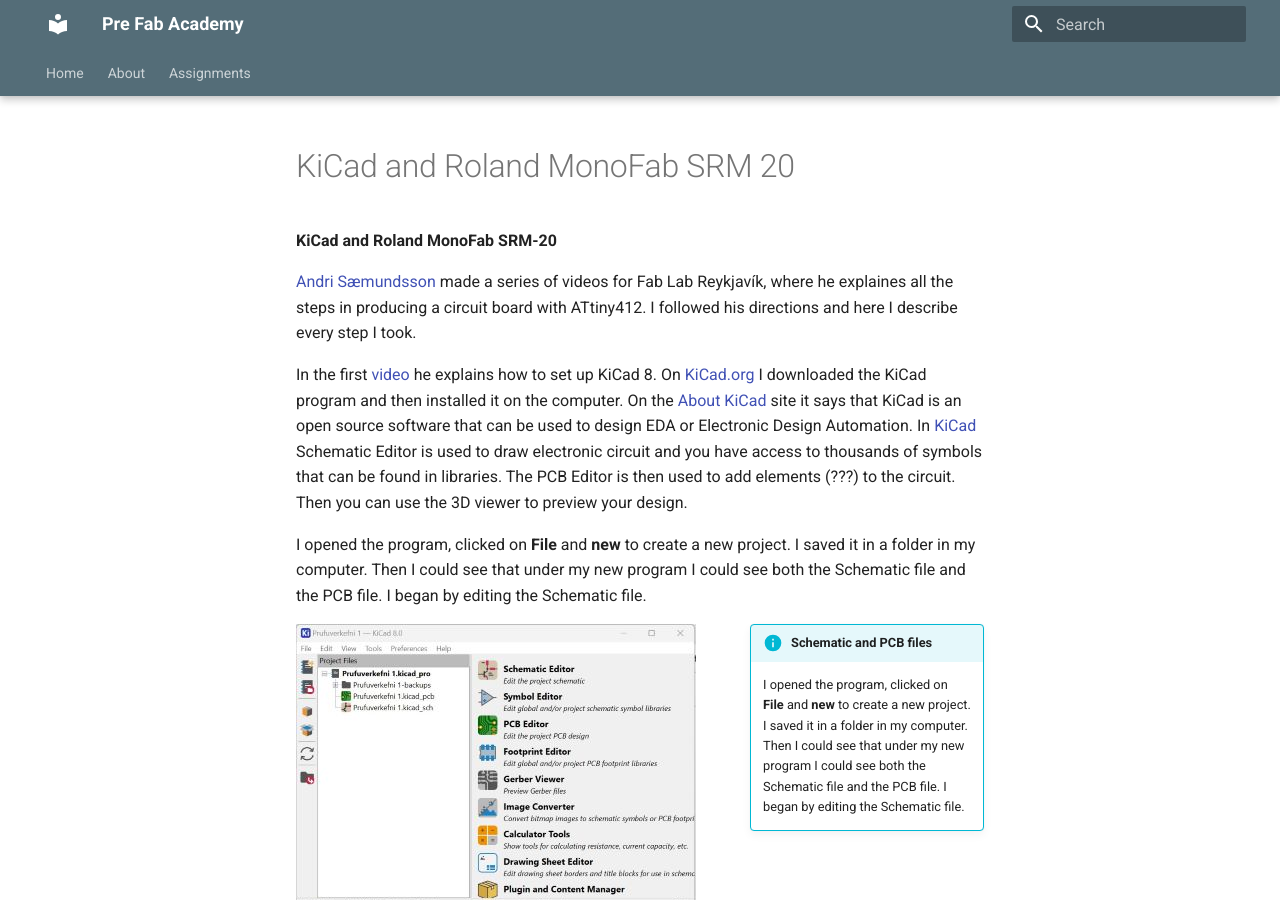
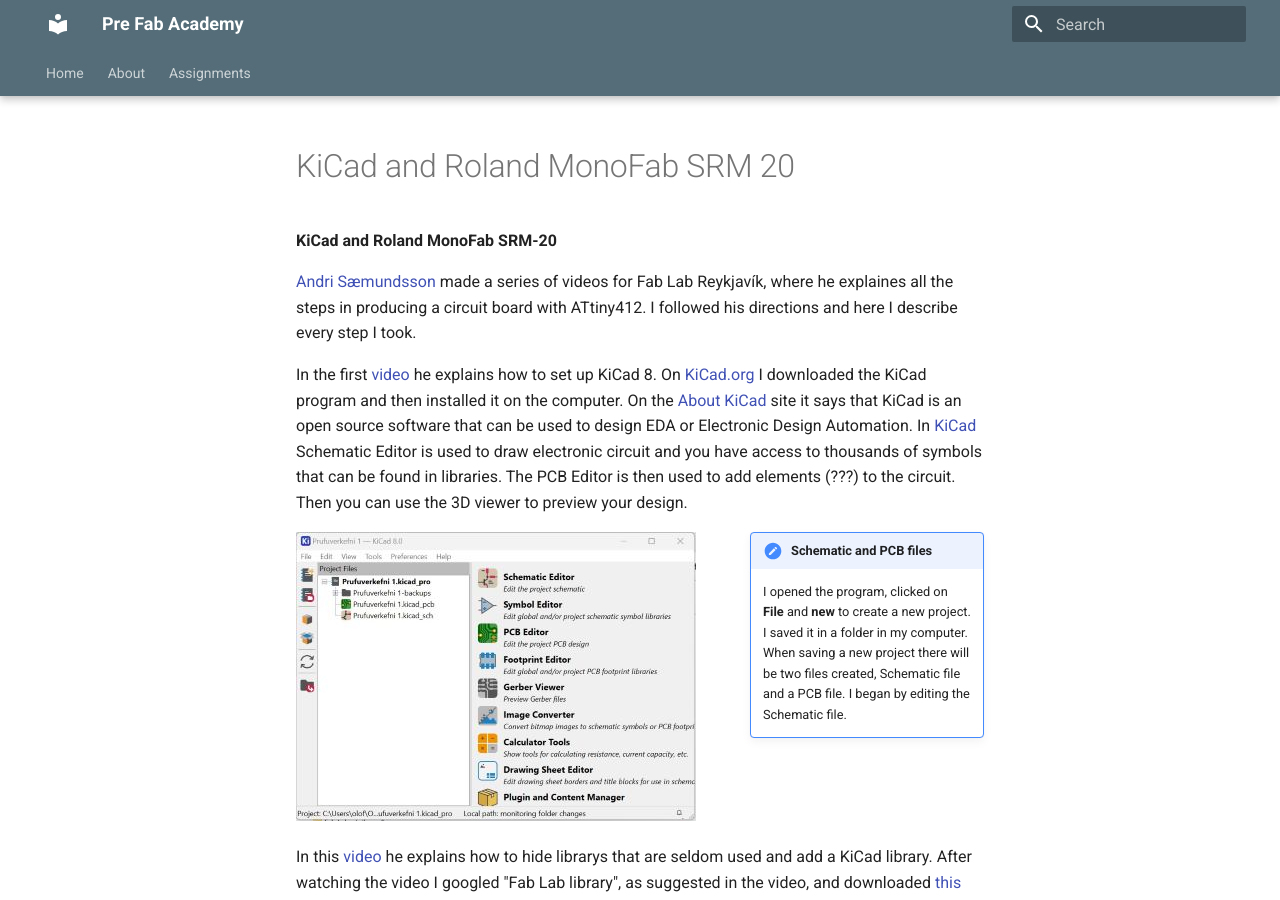
Before and after one commit to OlofH2/Before-Fab-Academy, an MkDocs documentation site: the page built from docs/KiCad_and_Roland_MonoFab_SRM_20.md, in a window 1280 px wide and 900 px high. Built offline with MkDocs 1.6.1 and Material for MkDocs 9.7.7, drawn with Linux system fonts in a browser that asks for light colours.

Commit message:
Text about Schematic and PCB edited

```diff
--- a/docs/KiCad_and_Roland_MonoFab_SRM_20.md
+++ b/docs/KiCad_and_Roland_MonoFab_SRM_20.md
@@ -5,11 +5,10 @@
 
 In the first [video](https://www.youtube.com/watch?v=iOPbk1W3X5k&list=PLs4ifnZzVJmqaSM1lsg68vPVtJxVNhVwV&index=1) he explains how to set up KiCad 8. On [KiCad.org](hhttps://www.kicad.org/download/windows/) I downloaded the KiCad program and then installed it on the computer. On the [About KiCad](https://www.kicad.org/about/kicad/) site it says that KiCad is an open source software that can be used to design EDA or Electronic Design Automation. In [KiCad](https://www.kicad.org/) Schematic Editor is used to draw electronic circuit and you have access to thousands of symbols that can be found in libraries. The PCB Editor is then used to add elements (???) to the circuit. Then you can use the 3D viewer to preview your design.
 
-I opened the program, clicked on **File** and **new** to create a new project. I saved it in a folder in my computer. Then I could see that under my new program I could see both the Schematic file and the PCB file. I began by editing the Schematic file.
 
-!!! info inline end "Schematic and PCB files"
+!!! note inline end "Schematic and PCB files"
 
-    I opened the program, clicked on **File** and **new** to create a new project. I saved it in a folder in my computer. Then I could see that under my new program I could see both the Schematic file and the PCB file. I began by editing the Schematic file.
+    I opened the program, clicked on **File** and **new** to create a new project. I saved it in a folder in my computer. When saving a new project there will be two files created, Schematic file and a PCB file. I began by editing the Schematic file.
 
 ![Schematic_PCB_files](img/Schematic_editor400x289.jpg)
 
```
